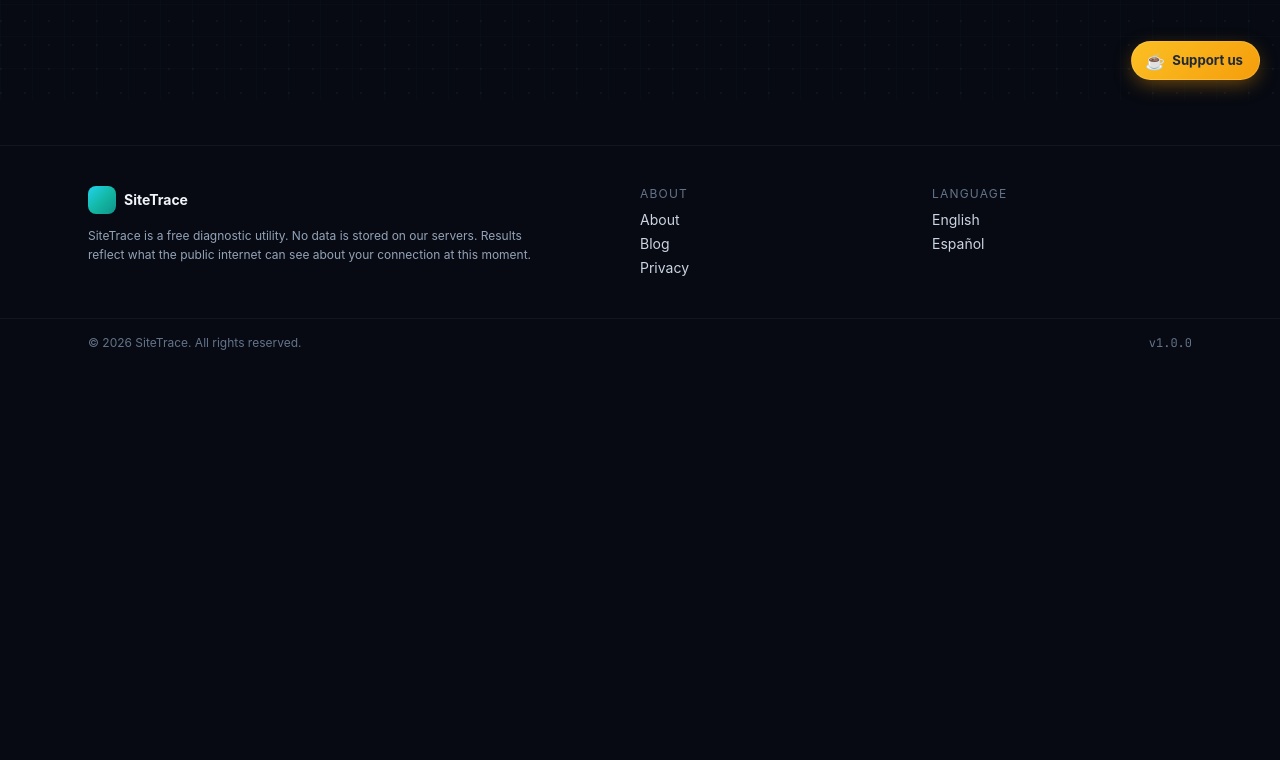
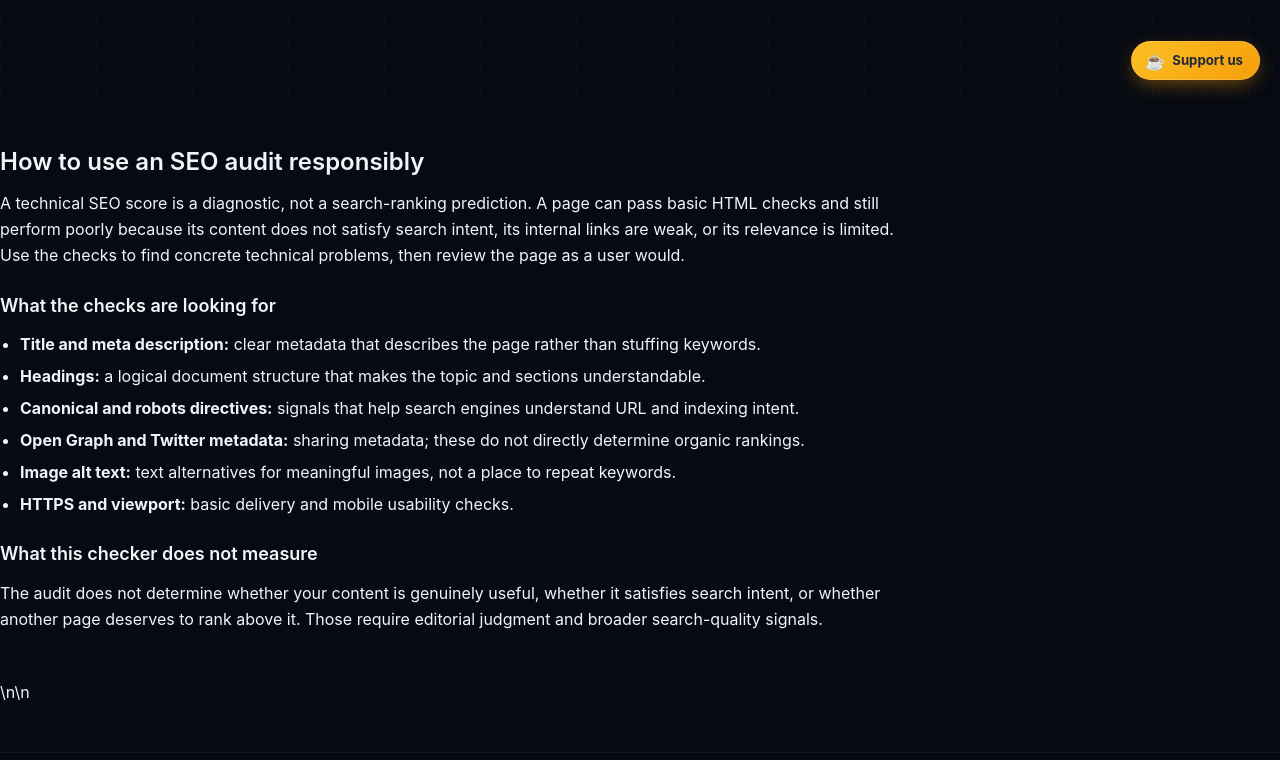
Before and after one commit to appenzellerdigitalstore-stack/sitetrace, a website: page seo-checker/index.html in a window 1280 px wide. Shown: the part 700-1460 px from the top of the page. Before the commit the page ends 1067 px from the top, so only its background shows below. Drawn offline with nearby package versions, Linux system fonts and the light colour scheme.

Commit message:
Add substantive SEO checker guidance

```diff
--- a/seo-checker/index.html
+++ b/seo-checker/index.html
@@ -223,7 +223,21 @@
   <div id="report-export-mount" hidden></div>
   </main>
 
-  <footer class="border-t border-white/5 mt-12">
+  <section class="container-page max-w-4xl py-12 border-t border-ink-800/60">
+  <h2 class="text-2xl font-semibold">How to use an SEO audit responsibly</h2>
+  <p class="mt-3 text-ink-300 leading-relaxed">A technical SEO score is a diagnostic, not a search-ranking prediction. A page can pass basic HTML checks and still perform poorly because its content does not satisfy search intent, its internal links are weak, or its relevance is limited. Use the checks to find concrete technical problems, then review the page as a user would.</p>
+  <h3 class="mt-6 text-lg font-semibold">What the checks are looking for</h3>
+  <ul class="mt-3 space-y-2 text-ink-300 list-disc pl-5">
+    <li><strong>Title and meta description:</strong> clear metadata that describes the page rather than stuffing keywords.</li>
+    <li><strong>Headings:</strong> a logical document structure that makes the topic and sections understandable.</li>
+    <li><strong>Canonical and robots directives:</strong> signals that help search engines understand URL and indexing intent.</li>
+    <li><strong>Open Graph and Twitter metadata:</strong> sharing metadata; these do not directly determine organic rankings.</li>
+    <li><strong>Image alt text:</strong> text alternatives for meaningful images, not a place to repeat keywords.</li>
+    <li><strong>HTTPS and viewport:</strong> basic delivery and mobile usability checks.</li>
+  </ul>
+  <h3 class="mt-6 text-lg font-semibold">What this checker does not measure</h3>
+  <p class="mt-3 text-ink-300 leading-relaxed">The audit does not determine whether your content is genuinely useful, whether it satisfies search intent, or whether another page deserves to rank above it. Those require editorial judgment and broader search-quality signals.</p>
+</section>\n\n<footer class="border-t border-white/5 mt-12">
   <div class="max-w-6xl mx-auto px-4 sm:px-6 py-10 grid sm:grid-cols-[2fr_1fr_1fr] gap-8 text-sm">
     <div>
       <div class="flex items-center gap-2 mb-3">
```
